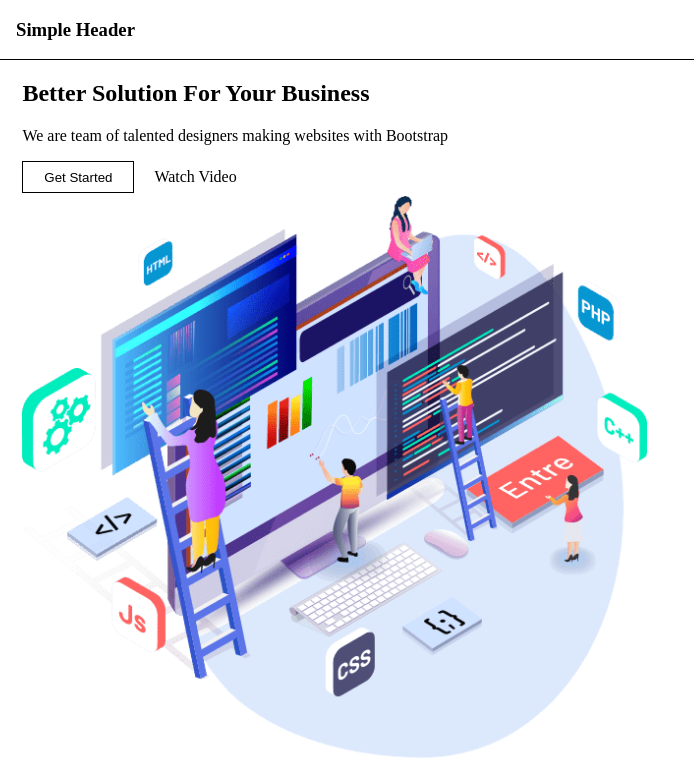
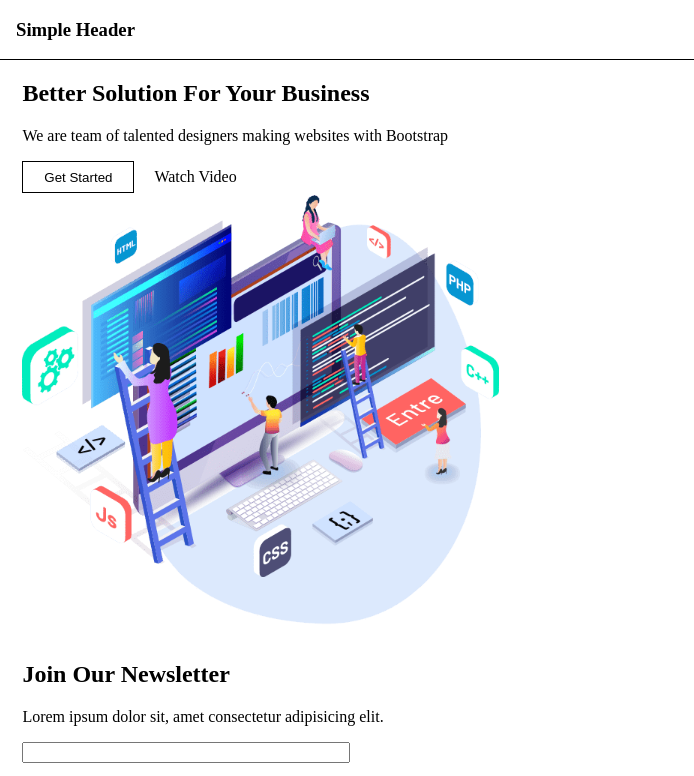
Before and after one commit to NASHirul27/Astrosphere1, a plain HTML site: page Assignment-meet-5/index.html in a window 1280 px wide. Shown: the top 776 px of the page, without its empty margins (0-694 px from the left). Drawn offline with Linux system fonts and the light colour scheme.

Commit message:
Tugas meeting 5

```diff
--- a/Assignment-meet-5/index.html
+++ b/Assignment-meet-5/index.html
@@ -14,7 +14,7 @@
         <p>We are team of talented designers making websites with Bootstrap</p>
         <button style="background-color: white; border: 1px solid black; height: 2rem; width: 7rem;"><a href="form.html" style="text-decoration: none; color: black;">Get Started</a></button>
         <a href="video.html" style="text-decoration: none; color: black; margin-left: 1rem;">Watch Video</a><br>
-        <img src="img/Web-Designing-PNG-Pic.png" alt="picture" style="width: 50%;">
+        <img src="img/Web-Designing-PNG-Pic.png" alt="picture" style="width: 30rem;">
     </section>
     <section style="padding-left: 1.4rem;">
         <h1>Join Our Newsletter</h1>
```
